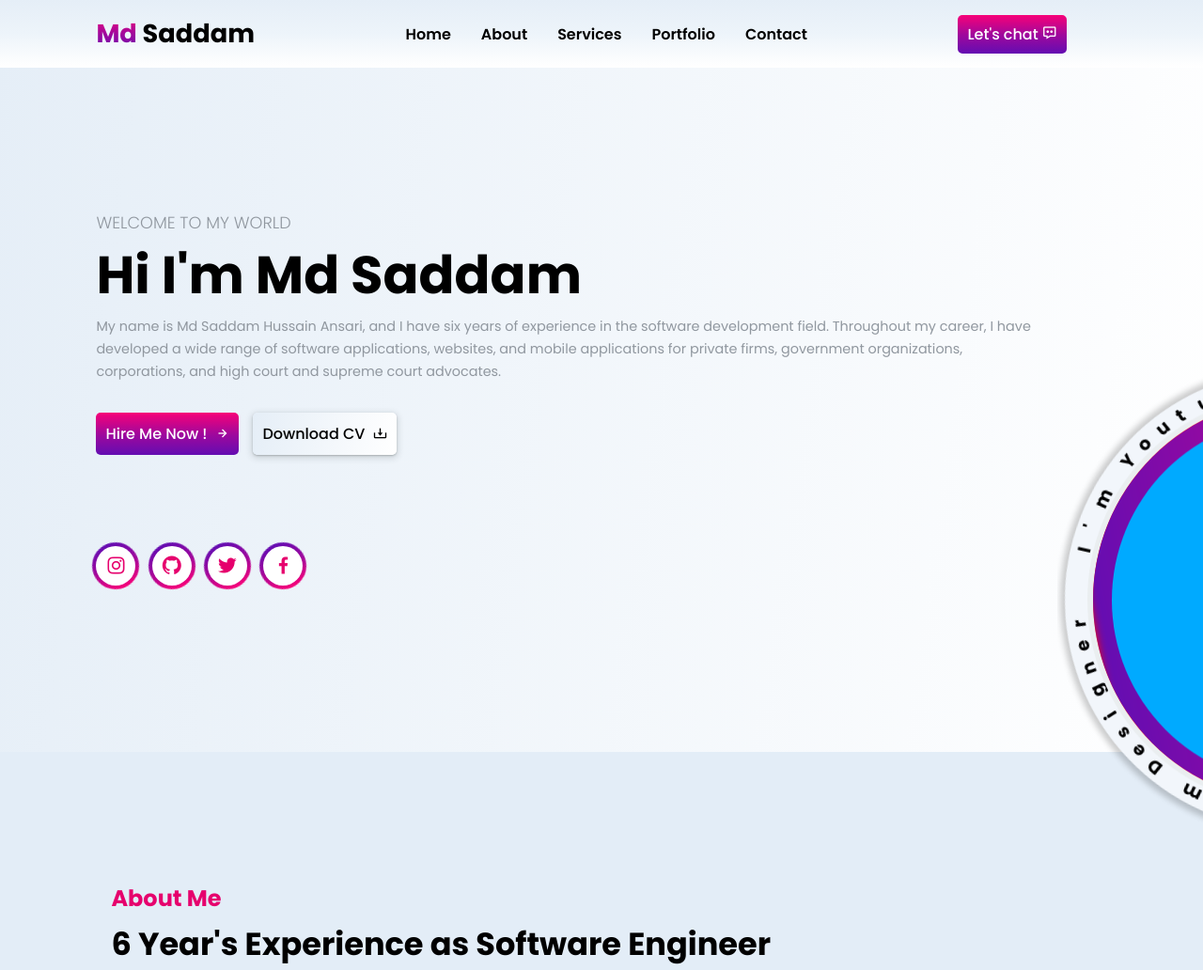
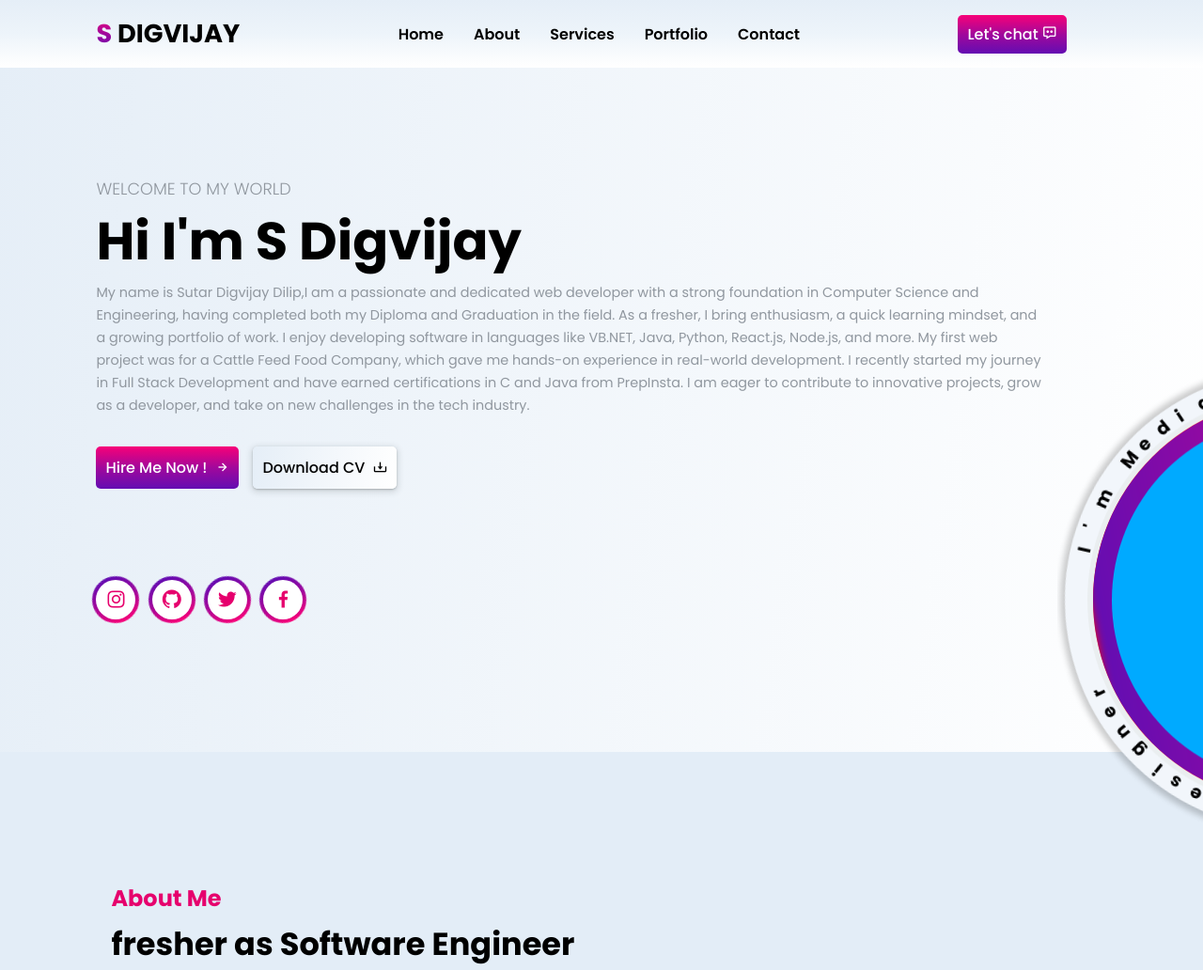
Before and after one commit to digvijay780/Portfolio, a plain HTML site: page index.html in a window 1280 px wide. Shown: the top 1032 px of the page at 94% size. Drawn offline with nearby package versions, Linux system fonts and the light colour scheme.

Commit message:
index.html

```diff
--- a/index.html
+++ b/index.html
@@ -3,7 +3,7 @@
 <head>
     <meta charset="UTF-8">
     <meta name="viewport" content="width=device-width, initial-scale=1.0">
-    <title>Md Saddam | Portfolio website</title>
+    <title>S Digvijay | Portfolio website</title>
     <link rel="stylesheet" href="style.css">
     <!-- boxicon css link -->
     <link href='https://unpkg.com/boxicons@2.1.4/css/boxicons.min.css' rel='stylesheet'>
@@ -13,7 +13,7 @@
 <body>
     <div class="overlay"></div>
     <header>
-        <a href="#" class="logo"><span>Md </span>Saddam</a>
+        <a href="#" class="logo"><span>S </span>DIGVIJAY</a>
         <ul class="navlist">
             <li><a href="#home" class="active">Home</a></li>
             <li><a href="#about">About</a></li>
@@ -32,27 +32,33 @@
     <section class="home" id="home">
         <div class="hero-info">
             <h3>Welcome To my World</h3>
-            <h1>Hi I'm Md Saddam</h1>
+            <h1>Hi I'm S Digvijay</h1>
 <!--
             <div class="text-animate">
                 <h2>Software Engineer</h2>
             </div> -->
 
-            <p>My name is Md Saddam Hussain Ansari, and I have six years of experience in the software development field. Throughout my career, I have developed a wide range of software applications, websites, and mobile applications for private firms, government organizations, corporations, and high court and supreme court advocates.</p>
+            <p>My name is Sutar Digvijay Dilip,I am a passionate and dedicated web developer with a strong foundation in Computer
+                Science and Engineering, having completed both my Diploma and Graduation in the field. As a fresher, I bring enthusiasm,
+                a quick learning mindset, and a growing portfolio of work. I enjoy developing software in languages like VB.NET, Java,
+                 Python, React.js, Node.js, and more. My first web project was for a Cattle Feed Food Company, which gave me hands-on
+                  experience in real-world development. I recently started my journey in Full Stack Development and have earned certifications
+                   in C and Java from PrepInsta. I am eager to contribute to innovative projects, grow as a developer, and take on new
+                    challenges in the tech industry.</p>
 
             <div class="btn-box">
-                <a href="mailto:saddam@mail.com" class="btn">Hire Me Now ! <i class='bx bx-right-arrow-alt' ></i></a>
+                <a href="mailto:digvijaysutar007@mail.com" class="btn">Hire Me Now ! <i class='bx bx-right-arrow-alt' ></i></a>
                 <a href="img/resume.pdf" target="_blank" class="btn d-CV">Download CV <i class='bx bx-download'></i></a>
             </div>
 
             <div class="social-media">
                 <div class="bg-icon">
-                    <a href="#"><i class='bx bxl-instagram'></i></a>
+                    <a href="https://www.instagram.com/?hl=en"><i class='bx bxl-instagram'></i></a>
                     <span></span>
                 </div>
 
                 <div class="bg-icon">
-                    <a href="#"><i class='bx bxl-github'></i></a>
+                    <a href="https://github.com/digvijay780"><i class='bx bxl-github'></i></a>
                     <span></span>
                 </div>
 
@@ -71,7 +77,7 @@
             <img src="img/saddam.png" alt="">
             <div class="rotate-text">
                 <div class="text">
-                    <p>I'm Youtuber And I'm Software Engineer And I'm Designer</p>
+                    <p>I'm Media Designer And I'm Software And I'm Designer</p>
                 </div>
                 <span><i></i></span>
             </div>
@@ -88,7 +94,7 @@
         </div>
         <div class="about-content">
             <h2 class="heading">About Me</h2>
-            <h3>6 Year's Experience as Software Engineer</h3>
+            <h3>fresher as Software Engineer</h3>
             <p>Lorem ipsum dolor sit amet consectetur, adipisicing elit. Sint voluptatem autem ex in. Temporibus et maiores ipsum recusandae voluptas consequatur!</p>
             <div class="about-btn">
                 <button class="active">Main Skills</button>
```
